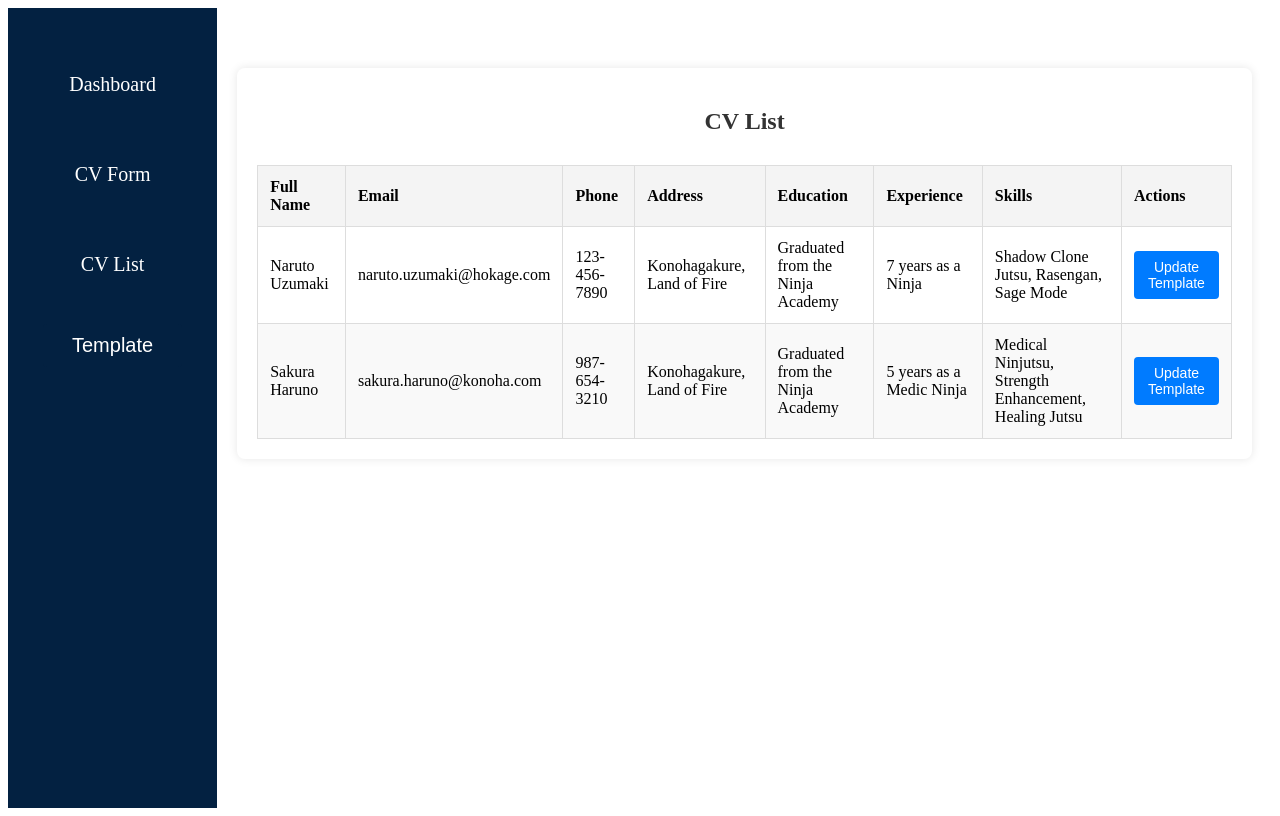
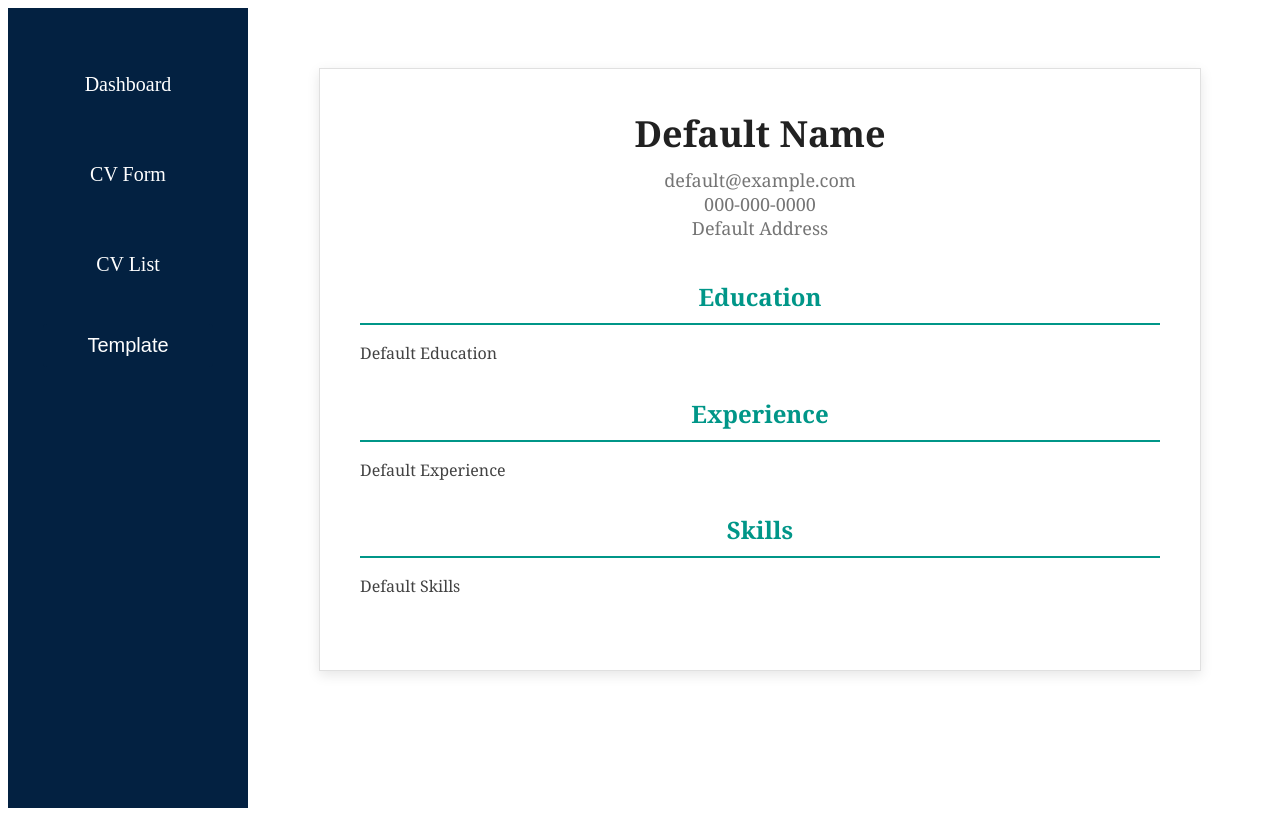
Before and after one commit to dipsankadariya/CV-Mangement-systems, a React (Vite) app: page /Template in a window 1280 px wide. Built offline with nearby package versions, Linux system fonts and the light colour scheme; no server answers.

Commit message:
new updates

```diff
--- a/src/Components/Template.jsx
+++ b/src/Components/Template.jsx
@@ -1,92 +1,43 @@
-import React, { useState, useEffect } from 'react';
-import axios from 'axios';
-import { useNavigate } from 'react-router-dom';
-import '../Css/CVList.css';
+import React from 'react';
+import { useLocation } from 'react-router-dom';
+import '../Css/Template.css';
 
-function CVList() {
-  const [cvs, setCvs] = useState([]);
-  const navigate = useNavigate();
-
-  // Default data for testing
-  const defaultCVs = [
-    {
-      id: 1,
-      full_name: 'Naruto Uzumaki',
-      email: 'naruto.uzumaki@hokage.com',
-      phone: '123-456-7890',
-      address: 'Konohagakure, Land of Fire',
-      education: 'Graduated from the Ninja Academy',
-      experience: '7 years as a Ninja',
-      skills: 'Shadow Clone Jutsu, Rasengan, Sage Mode',
-    },
-    {
-      id: 2,
-      full_name: 'Sakura Haruno',
-      email: 'sakura.haruno@konoha.com',
-      phone: '987-654-3210',
-      address: 'Konohagakure, Land of Fire',
-      education: 'Graduated from the Ninja Academy',
-      experience: '5 years as a Medic Ninja',
-      skills: 'Medical Ninjutsu, Strength Enhancement, Healing Jutsu',
-    }
-  ];
-
-  useEffect(() => {
-    async function fetchCvs() {
-      try {
-        const response = await axios.get('http://localhost:5000/api/cvs');
-        if (response.data.length > 0) {
-          setCvs(response.data);
-        } else {
-          setCvs(defaultCVs);
-        }
-      } catch (error) {
-        console.error('Error fetching CVs:', error);
-        setCvs(defaultCVs);
-      }
-    }
-    fetchCvs();
-  }, []);
-
-  const handleUpdateTemplate = (cv) => {
-    navigate('/Template', { state: { cv } });
+function Template() {
+  const { state } = useLocation();
+  const cv = state?.cv || {
+    full_name: 'Default Name',
+    email: 'default@example.com',
+    phone: '000-000-0000',
+    address: 'Default Address',
+    education: 'Default Education',
+    experience: 'Default Experience',
+    skills: 'Default Skills',
   };
 
   return (
-    <div className='cv-list-container'>
-      <h2>CV List</h2>
-      <table>
-        <thead>
-          <tr>
-            <th>Full Name</th>
-            <th>Email</th>
-            <th>Phone</th>
-            <th>Address</th>
-            <th>Education</th>
-            <th>Experience</th>
-            <th>Skills</th>
-            <th>Actions</th>
-          </tr>
-        </thead>
-        <tbody>
-          {cvs.map((cv) => (
-            <tr key={cv.id}>
-              <td>{cv.full_name}</td>
-              <td>{cv.email}</td>
-              <td>{cv.phone}</td>
-              <td>{cv.address}</td>
-              <td>{cv.education}</td>
-              <td>{cv.experience}</td>
-              <td>{cv.skills}</td>
-              <td>
-                <button onClick={() => handleUpdateTemplate(cv)}>Update Template</button>
-              </td>
-            </tr>
-          ))}
-        </tbody>
-      </table>
+    <div className="resume">
+      <header className="resume-header">
+        <h1>{cv.full_name}</h1>
+        <div className="contact-info">
+          <p>{cv.email}</p>
+          <p>{cv.phone}</p>
+          <p>{cv.address}</p>
+        </div>
+      </header>
+      <section className="resume-section">
+        <h2>Education</h2>
+        <p>{cv.education}</p>
+      </section>
+      <section className="resume-section">
+        <h2>Experience</h2>
+        <p>{cv.experience}</p>
+      </section>
+      <section className="resume-section">
+        <h2>Skills</h2>
+        <p>{cv.skills}</p>
+      </section>
     </div>
   );
 }
 
-export default CVList;
+export default Template;
```
